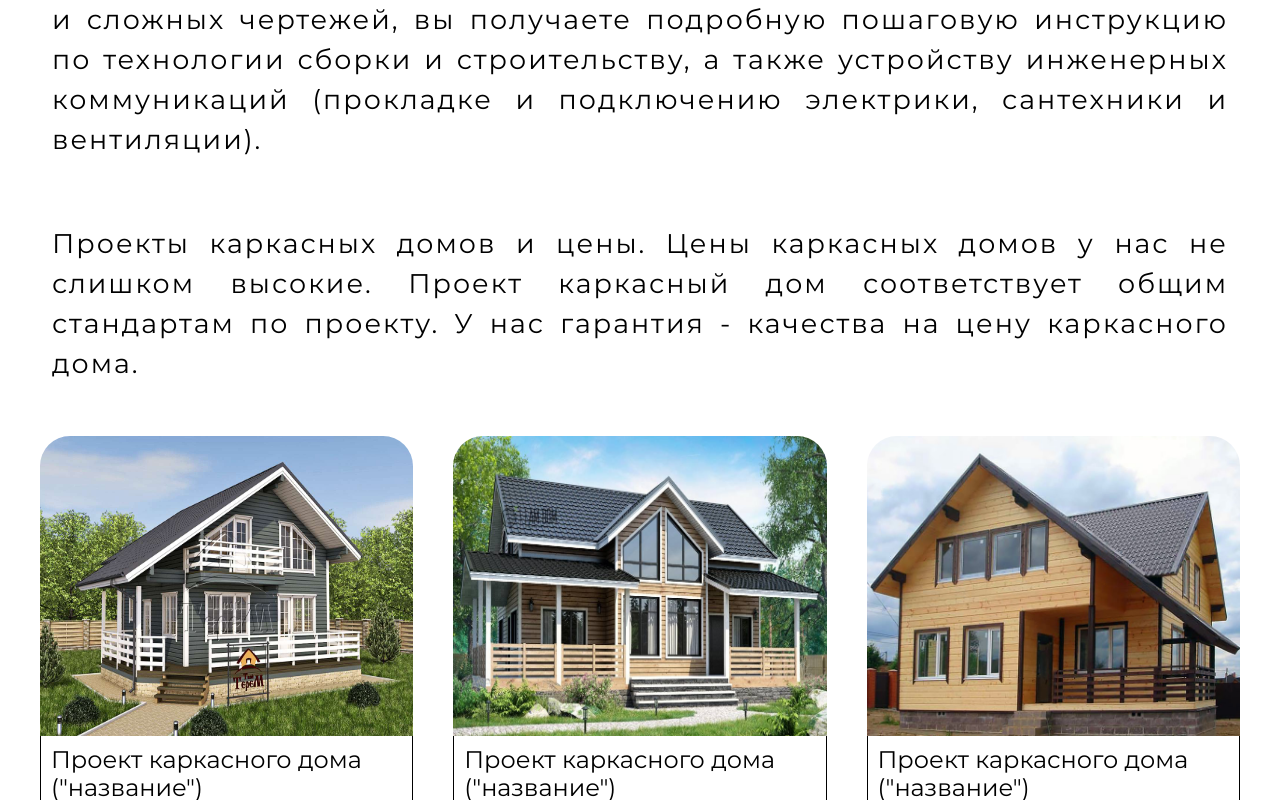
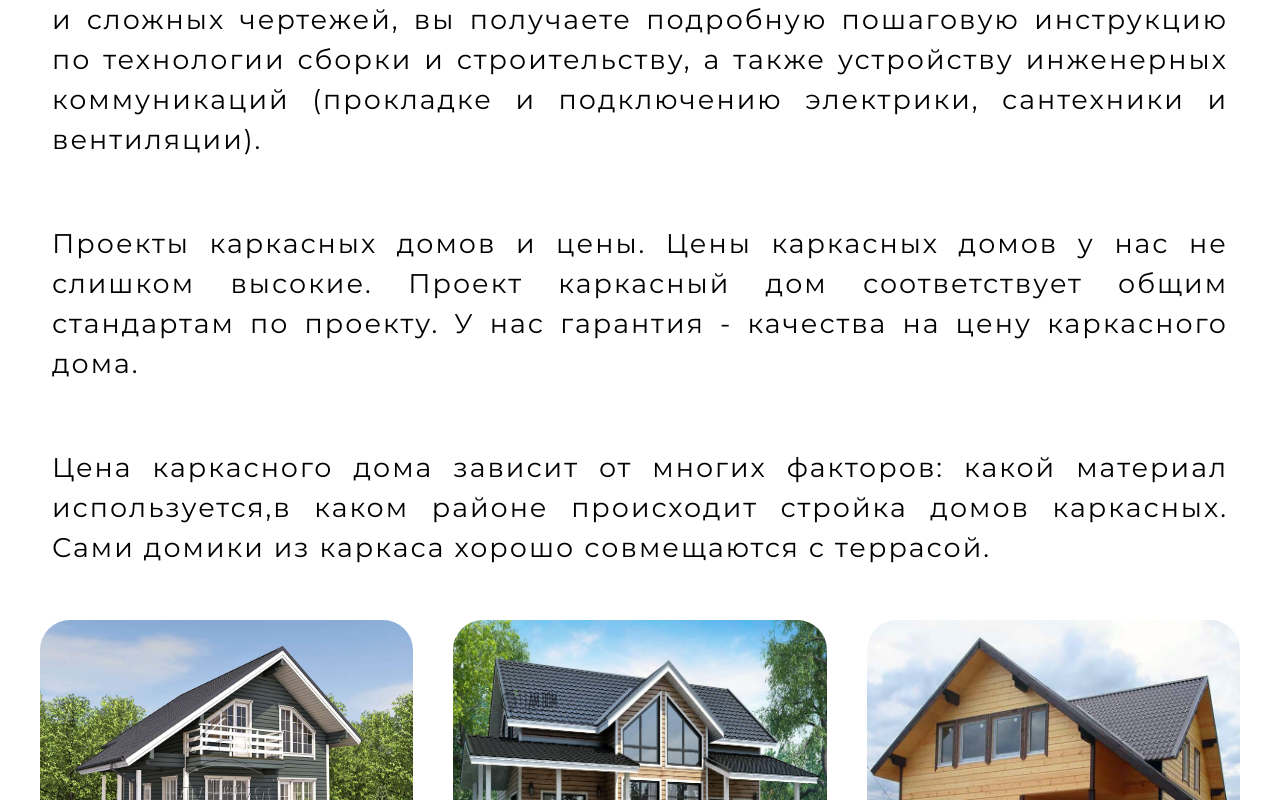
Before and after one commit to Croki555/Croki555.github.io, a plain HTML site: page proekty-karkasnyx-domov.html in a window 1280 px wide. Shown: the part 524-1324 px from the top of the page. Drawn offline with Linux system fonts and the light colour scheme.

Commit message:
Update proekty-karkasnyx-domov.html

```diff
--- a/proekty-karkasnyx-domov.html
+++ b/proekty-karkasnyx-domov.html
@@ -71,24 +71,26 @@
       <div class="container carcass">
         <h1 class="carcass__head" id="carcass">Проект каркасного дома!</h1>
         <p class="carcass__description">
-          Проект каркасного дома - это отличная возможность построить дом каркасный на
-          природе,чтобы отдыхать с родными и близкими! Наша компания предлагает
-          вам проекты каркасных домов для строительства своими руками с нуля до
-          чистовой отделки. Наши каркасные дома проекты адаптированы под самостоятельное
-          строительство непрофессионалами, и под размеры материалов из магазина!
-          Покупая у нас проект каркасного дома, вы получаете не просто набор
-          документов и сложных чертежей, вы получаете подробную пошаговую
-          инструкцию по технологии сборки и строительству, а также устройству
-          инженерных коммуникаций (прокладке и подключению электрики, сантехники
-          и вентиляции).
+          Проект каркасного дома - это отличная возможность построить дом
+          каркасный на природе,чтобы отдыхать с родными и близкими! Наша
+          компания предлагает вам проекты каркасных домов для строительства
+          своими руками с нуля до чистовой отделки. Наши каркасные дома проекты
+          адаптированы под самостоятельное строительство непрофессионалами, и
+          под размеры материалов из магазина! Покупая у нас проект каркасного
+          дома, вы получаете не просто набор документов и сложных чертежей, вы
+          получаете подробную пошаговую инструкцию по технологии сборки и
+          строительству, а также устройству инженерных коммуникаций (прокладке и
+          подключению электрики, сантехники и вентиляции).
         </p>
         <p class="carcass__description">
-          <b class="carcass__heading">
-            Проекты каркасных домов и цены.
-          </b>
-          Цены каркасных домов у нас не слишком высокие.
-          Проект каркасный дом соответствует общим стандартам по проекту.
-          У нас гарантия  - качества на цену каркасного дома.
+          Проекты каркасных домов и цены. Цены каркасных домов у нас не слишком
+          высокие. Проект каркасный дом соответствует общим стандартам по
+          проекту. У нас гарантия - качества на цену каркасного дома.
+        </p>
+        <p class="carcass__description">
+          Цена каркасного дома зависит от многих факторов: какой материал
+          используется,в каком районе происходит стройка домов каркасных.
+          Сами домики из каркаса хорошо совмещаются с террасой.
         </p>
         <ul class="carcass__list">
           <li class="carcass__item">
```
